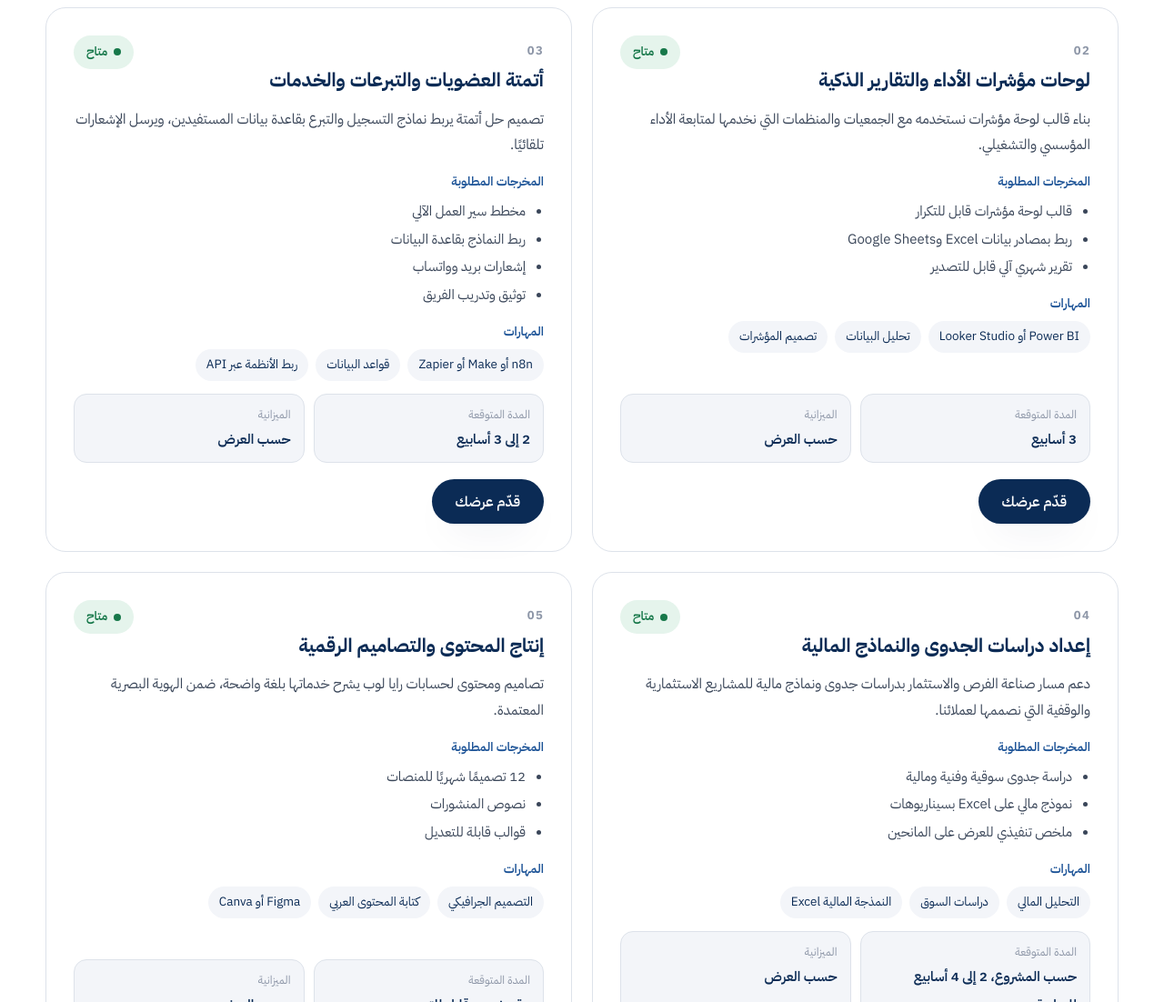
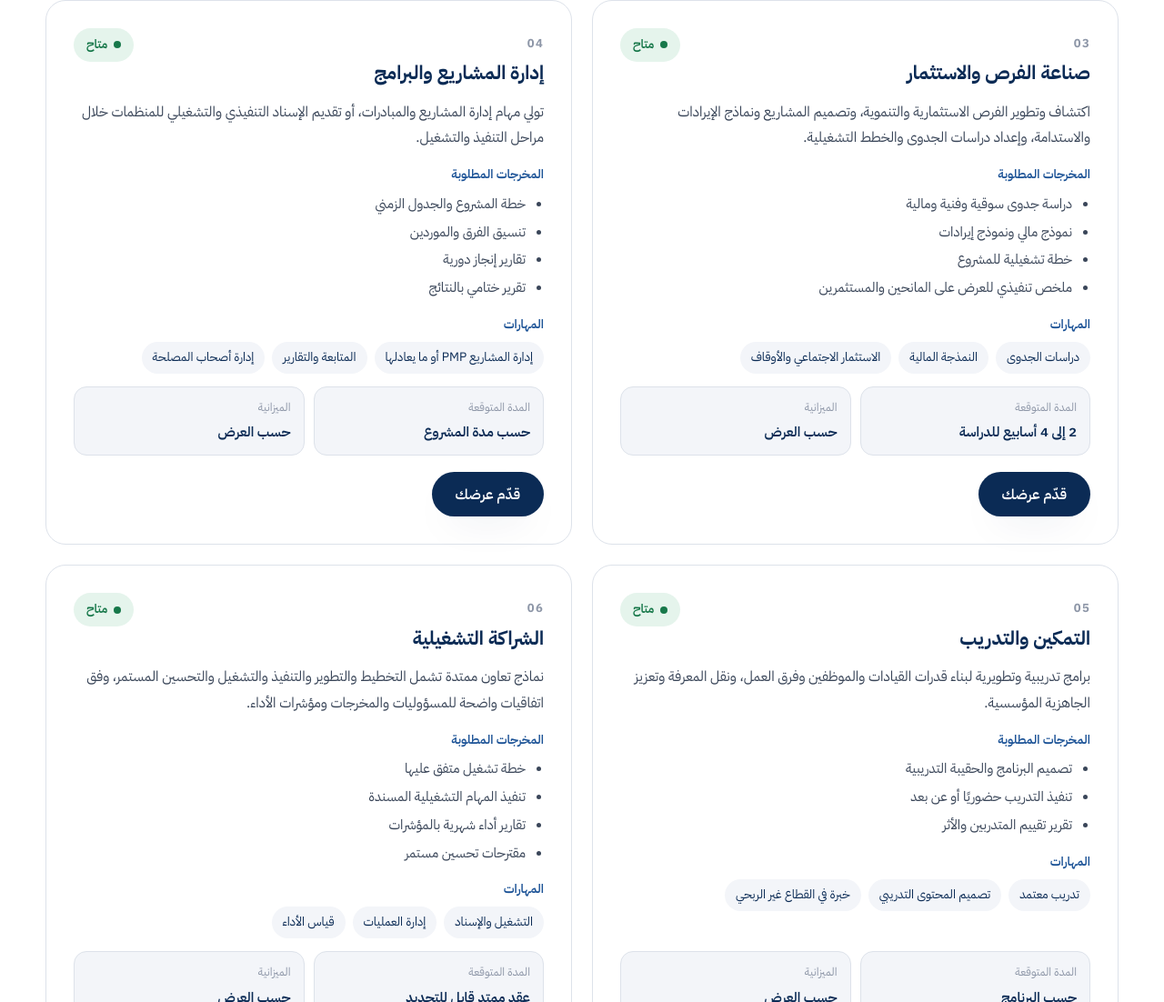
Before and after one commit to makh1551/rased-lite, a plain HTML site: page freelance.html in a window 1280 px wide. Shown: the part 1698-2800 px from the top of the page at 91% size. Drawn offline with Linux system fonts and the light colour scheme.

Commit message:
Freelancer page: use the six collaboration areas as cards
Co-Authored-By: Claude Opus 5.5 <noreply@anthropic.com>
Claude-Session: https://claude.ai/code/session_01VbSttihwm2eQPa93XDydZU

```diff
--- a/freelance.html
+++ b/freelance.html
@@ -4,10 +4,10 @@
 <meta charset="utf-8">
 <meta name="viewport" content="width=device-width,initial-scale=1">
 <title>فرص المستقلين | رايا لوب RAYA LOOP</title>
-<meta name="description" content="الأعمال التي تطرحها رايا لوب للمستقلين المتخصصين: وصف كل عمل ومخرجاته والمهارات المطلوبة والمدة، مع نموذج لتقديم العروض.">
+<meta name="description" content="مجالات العمل التي تطرحها رايا لوب للمستقلين المتخصصين: وصف كل عمل ومخرجاته والمهارات المطلوبة والمدة، مع نموذج لتقديم العروض.">
 <meta name="theme-color" content="#0B2B55">
 <meta property="og:title" content="فرص المستقلين | رايا لوب">
-<meta property="og:description" content="أعمال محددة نبحث لها عن مستقل متخصص، وأولها الموقع الإلكتروني. قدّم عرضك.">
+<meta property="og:description" content="ستة مجالات نبحث فيها عن مستقلين متخصصين. قدّم عرضك.">
 <meta property="og:type" content="website">
 <meta property="og:locale" content="ar_SA">
 <link rel="icon" type="image/svg+xml" href="/assets/img/mark-color.svg">
@@ -126,7 +126,7 @@
     <div>
       <span class="eyebrow">فرص المستقلين</span>
       <h1>خبرتك تكمل حلقتنا..<br><span class="shine">ونصنع الأثر معًا</span></h1>
-      <p class="lead">رايا لوب مؤسسة سعودية للحلول الاستشارية والتنموية والتشغيلية، تخدم القطاع غير الربحي والحكومي والخاص. ننفّذ أغلب أعمالنا بفريقنا، ونطرح هنا فقط الأعمال التي تحتاج متخصصًا من خارج الفريق، وأولها الموقع الإلكتروني.</p>
+      <p class="lead">رايا لوب مؤسسة سعودية للحلول الاستشارية والتنموية والتشغيلية، تخدم القطاع غير الربحي والحكومي والخاص. ونفتح هنا مجالات عملنا الستة للمستقلين المتخصصين الذين يكملون فريقنا في تنفيذ المشاريع.</p>
       <div class="meta-row">
         <span class="chip">آخر تحديث: <b id="updated">19 نوفمبر 2026</b></span>
         <span class="chip">الميزانية: <b>حسب العرض</b></span>
@@ -246,42 +246,42 @@
 var WHATSAPP = "966559605523";
 var UPDATED  = "19 نوفمبر 2026";
 var WORKS = [
-  { id:"web", featured:true, status:"open",
-    title:"تطوير الموقع الإلكتروني الرسمي لرايا لوب",
-    desc:"موقع مؤسسي ثنائي اللغة يعرّف بمسارات رايا لوب الأربعة، ويستقبل طلبات الشراكة، ويكون قابلًا للتحديث من فريقنا دون مبرمج. التصميم والهوية جاهزان، والمطلوب تحويلهما إلى موقع إنتاجي متكامل.",
-    deliverables:["موقع عربي وإنجليزي متجاوب مع الجوال","لوحة تحكم لتحديث المحتوى والأخبار","نموذج طلب شراكة يصل للبريد","تهيئة محركات البحث وسرعة التحميل","ربط النطاق rayaloop.com والبريد المؤسسي","تسليم الملفات المصدرية ودليل استخدام مختصر"],
-    skills:["تطوير الواجهات","WordPress أو Webflow","تصميم تجربة المستخدم","تهيئة محركات البحث SEO","المحتوى العربي RTL"],
-    duration:"4 إلى 6 أسابيع", budget:"حسب العرض" },
-  { id:"dash", status:"open",
-    title:"لوحات مؤشرات الأداء والتقارير الذكية",
-    desc:"بناء قالب لوحة مؤشرات نستخدمه مع الجمعيات والمنظمات التي نخدمها لمتابعة الأداء المؤسسي والتشغيلي.",
-    deliverables:["قالب لوحة مؤشرات قابل للتكرار","ربط بمصادر بيانات Excel وGoogle Sheets","تقرير شهري آلي قابل للتصدير"],
-    skills:["Power BI أو Looker Studio","تحليل البيانات","تصميم المؤشرات"],
-    duration:"3 أسابيع", budget:"حسب العرض" },
-  { id:"auto", status:"open",
-    title:"أتمتة العضويات والتبرعات والخدمات",
-    desc:"تصميم حل أتمتة يربط نماذج التسجيل والتبرع بقاعدة بيانات المستفيدين، ويرسل الإشعارات تلقائيًا.",
-    deliverables:["مخطط سير العمل الآلي","ربط النماذج بقاعدة البيانات","إشعارات بريد وواتساب","توثيق وتدريب الفريق"],
-    skills:["n8n أو Make أو Zapier","قواعد البيانات","ربط الأنظمة عبر API"],
-    duration:"2 إلى 3 أسابيع", budget:"حسب العرض" },
-  { id:"feas", status:"open",
-    title:"إعداد دراسات الجدوى والنماذج المالية",
-    desc:"دعم مسار صناعة الفرص والاستثمار بدراسات جدوى ونماذج مالية للمشاريع الاستثمارية والوقفية التي نصممها لعملائنا.",
-    deliverables:["دراسة جدوى سوقية وفنية ومالية","نموذج مالي على Excel بسيناريوهات","ملخص تنفيذي للعرض على المانحين"],
-    skills:["التحليل المالي","دراسات السوق","النمذجة المالية Excel"],
-    duration:"حسب المشروع، 2 إلى 4 أسابيع للدراسة", budget:"حسب العرض" },
-  { id:"content", status:"open",
-    title:"إنتاج المحتوى والتصاميم الرقمية",
-    desc:"تصاميم ومحتوى لحسابات رايا لوب يشرح خدماتها بلغة واضحة، ضمن الهوية البصرية المعتمدة.",
-    deliverables:["12 تصميمًا شهريًا للمنصات","نصوص المنشورات","قوالب قابلة للتعديل"],
-    skills:["التصميم الجرافيكي","كتابة المحتوى العربي","Figma أو Canva"],
-    duration:"عقد شهري قابل للتجديد", budget:"حسب العرض" },
+  { id:"consult", status:"open",
+    title:"الاستشارات المتخصصة",
+    desc:"حلول استشارية لمعالجة تحديات محددة أو تطوير مجالات عمل معينة، من خلال الدراسات والتقييمات والخطط والتوصيات التنفيذية.",
+    deliverables:["دراسة أو تقييم للتحدي المطروح","تقرير بالنتائج والتوصيات","خطة تنفيذية بمؤشرات قياس"],
+    skills:["خبرة استشارية في مجال التخصص","التحليل وكتابة التقارير","العمل مع القطاع غير الربحي"],
+    duration:"2 إلى 6 أسابيع حسب النطاق", budget:"حسب العرض" },
+  { id:"orgdev", status:"open",
+    title:"التطوير والتحول المؤسسي",
+    desc:"برامج تطوير متكاملة تشمل الاستراتيجيات والحوكمة والهياكل التنظيمية والعمليات ورفع كفاءة الأداء.",
+    deliverables:["خطة استراتيجية أو تشغيلية","هيكل تنظيمي وأوصاف وظيفية","سياسات ولوائح وأدلة إجراءات","مؤشرات أداء ولوحة متابعة"],
+    skills:["التخطيط الاستراتيجي","الحوكمة والامتثال","التطوير التنظيمي","إدارة الأداء"],
+    duration:"1 إلى 3 أشهر", budget:"حسب العرض" },
+  { id:"invest", status:"open",
+    title:"صناعة الفرص والاستثمار",
+    desc:"اكتشاف وتطوير الفرص الاستثمارية والتنموية، وتصميم المشاريع ونماذج الإيرادات والاستدامة، وإعداد دراسات الجدوى والخطط التشغيلية.",
+    deliverables:["دراسة جدوى سوقية وفنية ومالية","نموذج مالي ونموذج إيرادات","خطة تشغيلية للمشروع","ملخص تنفيذي للعرض على المانحين والمستثمرين"],
+    skills:["دراسات الجدوى","النمذجة المالية","الاستثمار الاجتماعي والأوقاف"],
+    duration:"2 إلى 4 أسابيع للدراسة", budget:"حسب العرض" },
+  { id:"pm", status:"open",
+    title:"إدارة المشاريع والبرامج",
+    desc:"تولي مهام إدارة المشاريع والمبادرات، أو تقديم الإسناد التنفيذي والتشغيلي للمنظمات خلال مراحل التنفيذ والتشغيل.",
+    deliverables:["خطة المشروع والجدول الزمني","تنسيق الفرق والموردين","تقارير إنجاز دورية","تقرير ختامي بالنتائج"],
+    skills:["إدارة المشاريع PMP أو ما يعادلها","المتابعة والتقارير","إدارة أصحاب المصلحة"],
+    duration:"حسب مدة المشروع", budget:"حسب العرض" },
   { id:"train", status:"open",
-    title:"تقديم البرامج التدريبية المتخصصة",
-    desc:"مدربون معتمدون لتنفيذ برامج في الحوكمة والامتثال وإدارة المشاريع ضمن مسار التمكين، للجمعيات والمنظمات غير الربحية.",
-    deliverables:["تنفيذ البرنامج حضوريًا أو عن بعد","الحقيبة التدريبية","تقرير تقييم المتدربين"],
-    skills:["تدريب معتمد","الحوكمة أو إدارة المشاريع","خبرة في القطاع غير الربحي"],
-    duration:"حسب البرنامج", budget:"حسب العرض" }
+    title:"التمكين والتدريب",
+    desc:"برامج تدريبية وتطويرية لبناء قدرات القيادات والموظفين وفرق العمل، ونقل المعرفة وتعزيز الجاهزية المؤسسية.",
+    deliverables:["تصميم البرنامج والحقيبة التدريبية","تنفيذ التدريب حضوريًا أو عن بعد","تقرير تقييم المتدربين والأثر"],
+    skills:["تدريب معتمد","تصميم المحتوى التدريبي","خبرة في القطاع غير الربحي"],
+    duration:"حسب البرنامج", budget:"حسب العرض" },
+  { id:"ops", status:"open",
+    title:"الشراكة التشغيلية",
+    desc:"نماذج تعاون ممتدة تشمل التخطيط والتطوير والتنفيذ والتشغيل والتحسين المستمر، وفق اتفاقيات واضحة للمسؤوليات والمخرجات ومؤشرات الأداء.",
+    deliverables:["خطة تشغيل متفق عليها","تنفيذ المهام التشغيلية المسندة","تقارير أداء شهرية بالمؤشرات","مقترحات تحسين مستمر"],
+    skills:["التشغيل والإسناد","إدارة العمليات","قياس الأداء"],
+    duration:"عقد ممتد قابل للتجديد", budget:"حسب العرض" }
 ];
 
 (function(){
```
